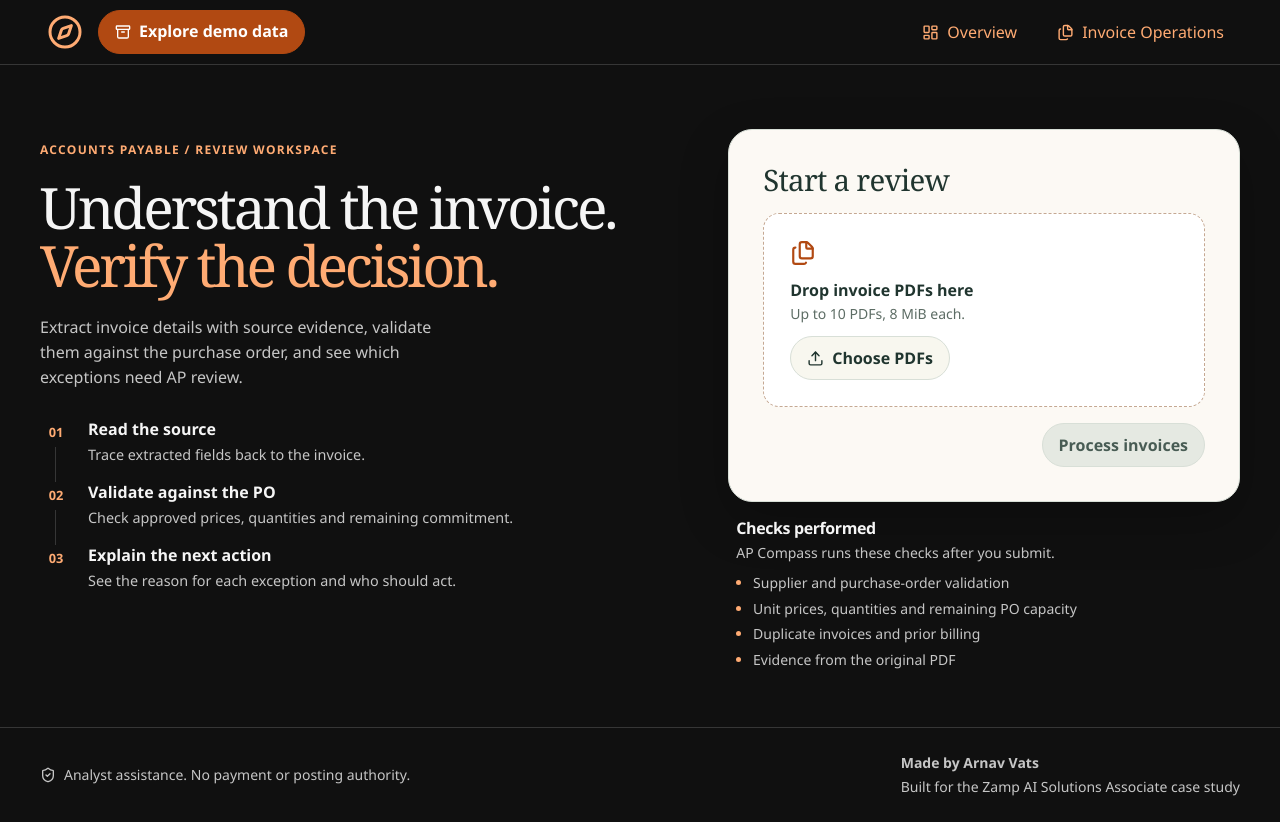
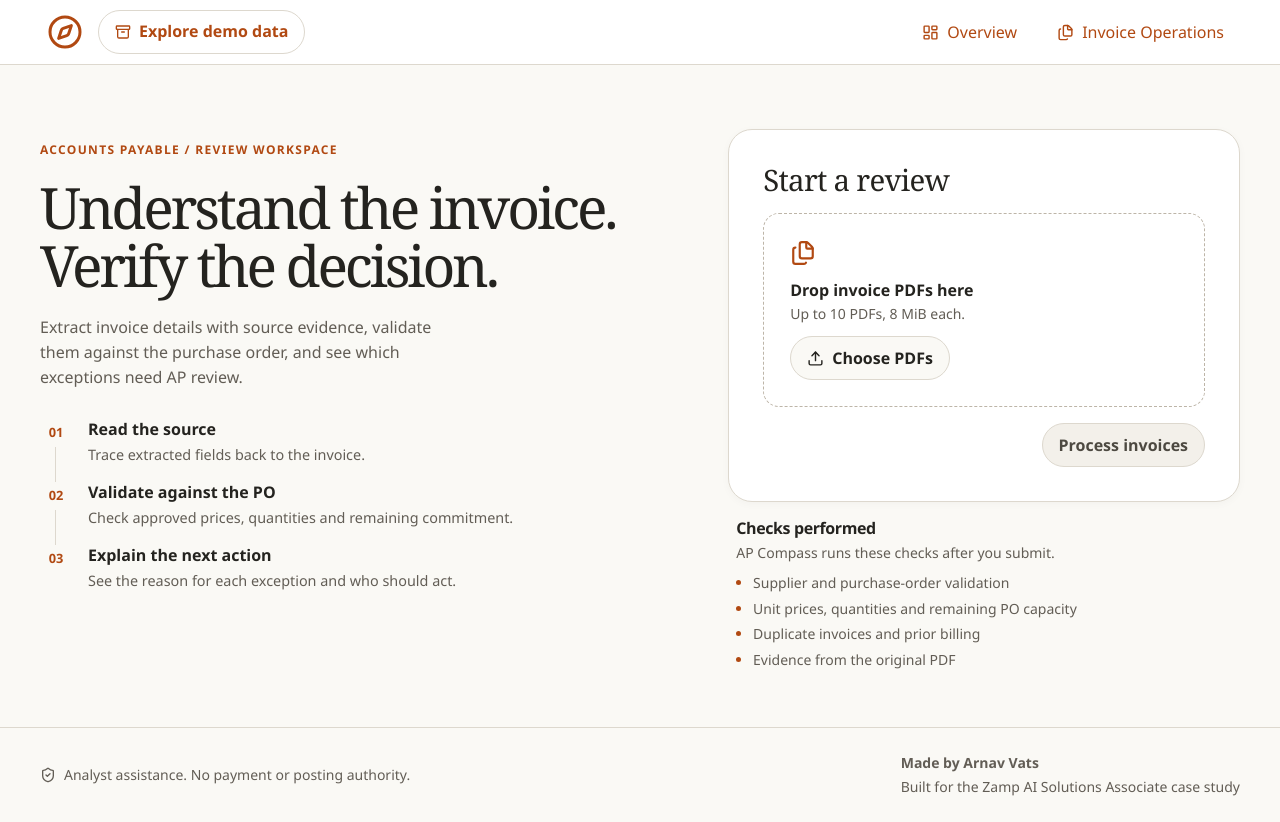
Before and after one commit to Arnavvats287/ap-compass, a React (Vite) app in the folder frontend/: page / in a window 1280 px wide. Built offline with nearby package versions, Linux system fonts and the light colour scheme.

Commit message:
style: apply warm ivory and burnt orange palette

```diff
--- a/frontend/index.html
+++ b/frontend/index.html
@@ -3,7 +3,7 @@
   <head>
     <meta charset="UTF-8" />
     <meta name="viewport" content="width=device-width, initial-scale=1.0" />
-    <meta name="theme-color" content="#101010" />
+    <meta name="theme-color" content="#faf9f5" />
     <meta
       name="description"
       content="AP Compass — Invoice Operations &amp; Exception Resolution. Controlled AP decisions with source evidence and actionable next steps."
--- a/frontend/src/control-room.css
+++ b/frontend/src/control-room.css
@@ -5,7 +5,7 @@
 
 /* Quiet application chrome; contrast is reserved for the working surfaces. */
 .app-header {
-  background: var(--color-page);
+  background: var(--color-surface);
   color: var(--color-page-text);
   border-bottom: 1px solid var(--color-page-rule);
 }
@@ -21,13 +21,10 @@
 .app-header nav a {
   color: var(--color-page-accent);
 }
-.app-header nav a.active {
-  background: var(--color-accent);
-  color: var(--color-accent-ink);
-}
+.app-header nav a.active,
 .app-header nav a:hover {
-  background: var(--color-accent-hover);
-  color: var(--color-accent-ink);
+  background: var(--color-nav-selected);
+  color: var(--color-accent-hover);
 }
 .app-header :focus-visible {
   outline-color: var(--color-nav-focus);
@@ -262,7 +259,7 @@
 .tolerance-options label:has(:checked) {
   background: transparent;
   border: 0;
-  color: var(--color-nav);
+  color: var(--color-accent-ink);
 }
 .tolerance-options label:has(:focus-visible) {
   outline-color: var(--color-citrus);
--- a/frontend/src/human-review.css
+++ b/frontend/src/human-review.css
@@ -105,8 +105,7 @@
   box-shadow: var(--shadow-interactive);
 }
 .po-review-dialog::backdrop {
-  background: var(--color-nav);
-  opacity: 0.65;
+  background: var(--color-veil);
 }
 .po-review-dialog > .section-heading {
   align-items: flex-start;
--- a/frontend/src/launch.css
+++ b/frontend/src/launch.css
@@ -1,16 +1,16 @@
 .app-shell:has(> .launch-header) {
-  --launch-canvas: var(--color-page, #101010);
-  --launch-text: var(--color-page-text, #f5f5f5);
-  --launch-muted: var(--color-page-muted, #c6c6c6);
-  --launch-highlight: var(--color-page-accent, #ffab73);
-  --launch-rule: var(--color-page-rule, #363636);
-  --launch-action: #b14912;
-  --launch-action-hover: #8d3509;
+  --launch-canvas: var(--color-page);
+  --launch-text: var(--color-page-text);
+  --launch-muted: var(--color-page-muted);
+  --launch-highlight: var(--color-page-accent);
+  --launch-rule: var(--color-page-rule);
+  --launch-action: var(--color-accent);
+  --launch-action-hover: var(--color-accent-hover);
   background: var(--launch-canvas);
 }
 
 .launch-header {
-  background: var(--launch-canvas);
+  background: var(--color-surface);
   border-bottom-color: var(--launch-rule);
 }
 
@@ -28,18 +28,18 @@
 }
 
 .launch-header nav a:hover {
-  background: var(--launch-action-hover);
-  color: var(--color-accent-ink);
+  background: var(--color-nav-selected);
+  color: var(--launch-action-hover);
 }
 
 .launch-header .demo-library-trigger {
-  border-color: var(--launch-action);
-  background: var(--launch-action);
-  color: var(--color-accent-ink);
+  border-color: var(--color-rule);
+  background: var(--color-surface);
+  color: var(--launch-action);
 }
 
 .launch-header .demo-library-trigger:hover {
-  background: var(--launch-action-hover);
+  background: var(--color-nav-selected);
 }
 
 .launch-header :focus-visible,
@@ -94,7 +94,7 @@
 }
 
 .launch-intro h1 span + span {
-  color: var(--launch-highlight);
+  color: inherit;
 }
 
 .launch-description {
@@ -119,9 +119,9 @@
   padding: clamp(18px, 2.65vw, 34px);
   border: 1px solid var(--color-rule);
   border-radius: var(--radius-bento);
-  background: #fcf9f4;
+  background: var(--color-surface);
   color: var(--color-ink);
-  box-shadow: 0 18px 50px rgb(0 0 0 / 24%);
+  box-shadow: var(--shadow-card);
 }
 
 .launch-intake .intake-console-heading {
@@ -129,12 +129,14 @@
 }
 
 .launch-intake .intake-console[data-started='false'] {
-  transition: border-color var(--dur-short), box-shadow var(--dur-short);
+  transition:
+    border-color var(--dur-short),
+    box-shadow var(--dur-short);
 }
 
 .launch-intake .intake-console[data-dragging='true'] {
   border-color: var(--launch-action);
-  box-shadow: 0 0 0 3px #ffd3b5;
+  box-shadow: 0 0 0 3px var(--color-nav-selected);
 }
 
 .launch-intake .intake-console :focus-visible {
@@ -174,14 +176,14 @@
   gap: var(--space-sm);
   padding: clamp(16px, 2.4vw, 26px);
   margin: 0 0 var(--space-md);
-  border: 1px dashed #c5a892;
+  border: 1px dashed var(--color-strong-rule);
   border-radius: var(--radius-nested);
   background: var(--color-surface);
 }
 
 .launch-intake .intake-console .batch-drop.dragging {
   border-color: var(--launch-action);
-  background: #fff0e3;
+  background: var(--color-nav-selected);
 }
 
 .launch-intake .batch-drop > svg {
@@ -294,7 +296,7 @@
 }
 
 .launch-intake .intake-file-icon {
-  background: #fff0e3;
+  background: var(--color-nav-selected);
   color: var(--launch-action);
 }
 
--- a/frontend/src/operations-desk.css
+++ b/frontend/src/operations-desk.css
@@ -258,8 +258,8 @@
   margin-top: 18px;
   padding: 17px;
   min-width: 0;
-  border-color: var(--color-forest-rule);
-  background: var(--color-forest-raised);
+  border-color: var(--color-strong-rule);
+  background: var(--color-surface);
 }
 
 .intake-console .batch-drop > svg {
@@ -281,11 +281,18 @@
 
 .intake-console .button.primary {
   background: var(--color-brand-on-dark);
-  color: var(--color-nav);
+  color: var(--color-accent-ink);
+}
+
+.intake-console .button.primary:hover:not(:disabled) {
+  background: var(--color-accent-hover);
 }
 
 .intake-console .button.primary:disabled {
-  opacity: 0.65;
+  background: var(--color-paper-3);
+  border-color: var(--color-rule);
+  color: var(--color-ink-2);
+  opacity: 1;
 }
 .intake-console .button.secondary {
   justify-content: center;
--- a/frontend/src/operations.css
+++ b/frontend/src/operations.css
@@ -13,7 +13,7 @@
 }
 .ops-heading h1 em {
   font-weight: inherit;
-  color: var(--color-page-accent);
+  color: inherit;
   display: inline-block;
 }
 .ops-page .queue-basis {
@@ -181,12 +181,7 @@ a.ops-metric:active {
   padding-inline: 0.28em;
   border: 1px solid var(--color-spotlight-rule);
   border-radius: var(--radius-pill);
-  background: radial-gradient(
-    circle,
-    var(--surface-spotlight-signal) 0 54%,
-    var(--color-spotlight-rule) 55% 56%,
-    var(--surface-spotlight) 57%
-  );
+  background: var(--surface-spotlight-signal);
   color: var(--color-accent);
   font-size: clamp(2.125rem, 4.4vw, 4.1rem);
   font-weight: 650;
--- a/frontend/src/overview-focus.css
+++ b/frontend/src/overview-focus.css
@@ -75,8 +75,8 @@
 }
 
 .overview-section-link[aria-current='true'] {
-  background: var(--color-nav);
-  color: var(--color-nav-text);
+  background: var(--color-nav-selected);
+  color: var(--color-accent-hover);
 }
 
 .overview-sidebar[data-collapsed='true'] :is(.invoice-sidebar-heading, .overview-section-link) {
--- a/frontend/src/tokens.css
+++ b/frontend/src/tokens.css
@@ -1,30 +1,30 @@
 :root {
-  --color-page: #101010;
-  --color-page-text: #f5f5f5;
-  --color-page-muted: #c6c6c6;
-  --color-page-rule: #363636;
-  --color-page-accent: #ffab73;
-  --color-veil: rgb(0 0 0 / 44%);
-  --surface-distribution: #fff0e3;
-  --color-brand-on-dark: #ffb987;
-  --color-paper: #f8f7ef;
+  --color-page: #faf9f5;
+  --color-page-text: var(--color-ink);
+  --color-page-muted: var(--color-muted);
+  --color-page-rule: var(--color-rule);
+  --color-page-accent: var(--color-accent);
+  --color-veil: rgb(36 35 31 / 44%);
+  --surface-distribution: #f5f0e5;
+  --color-brand-on-dark: var(--color-accent);
+  --color-paper: var(--color-page);
   --color-surface: #ffffff;
-  --color-paper-2: #eeefe9;
-  --color-paper-3: #e5e9e2;
-  --color-ink: #20352f;
-  --color-ink-2: #485c54;
-  --color-muted: #5d6d65;
-  --color-rule: #d8dfd7;
-  --color-strong-rule: #aab9ad;
+  --color-paper-2: #f3f0ea;
+  --color-paper-3: var(--color-paper-2);
+  --color-ink: #24231f;
+  --color-ink-2: #4d4941;
+  --color-muted: #625d55;
+  --color-rule: #ddd8ce;
+  --color-strong-rule: #bdb5a8;
   --color-accent: #b14912;
   --color-accent-hover: #8d3509;
   --color-accent-ink: #ffffff;
   --color-focus: #b14912;
-  --color-nav: #202020;
-  --color-nav-text: #f5f5f5;
-  --color-nav-muted: #cbcbcb;
-  --color-nav-selected: #333333;
-  --color-nav-focus: #ffbf94;
+  --color-nav: var(--color-paper-2);
+  --color-nav-text: var(--color-ink);
+  --color-nav-muted: var(--color-muted);
+  --color-nav-selected: #f7e7dc;
+  --color-nav-focus: var(--color-focus);
   --color-ready: #256043;
   --color-ready-bg: #eaf3ec;
   --color-review: #80510e;
@@ -35,14 +35,14 @@
   --color-processing-bg: #eaf1f7;
   --color-interrupted: #586452;
   --color-interrupted-bg: #eff0e8;
-  --color-forest-raised: #2a2a2a;
-  --color-forest-rule: #555555;
-  --color-forest-hover: #373737;
-  --color-mint: #c9f0dc;
-  --color-citrus: #e0e9a8;
-  --color-forest-review: #f1d39a;
-  --color-forest-blocked: #ffb7a8;
-  --color-forest-processing: #b8dcf2;
+  --color-forest-raised: var(--color-paper-2);
+  --color-forest-rule: var(--color-rule);
+  --color-forest-hover: var(--color-nav-selected);
+  --color-mint: var(--color-ready);
+  --color-citrus: var(--color-ink);
+  --color-forest-review: var(--color-review);
+  --color-forest-blocked: var(--color-blocked);
+  --color-forest-processing: var(--color-processing);
   --font-editorial: Georgia, 'Times New Roman', serif;
   --text-financial: 2.5rem;
   --text-editorial: 2.75rem;
@@ -53,12 +53,12 @@
   --bento-gap: var(--space-md);
   --shadow-bento: 0 1px 3px #172f2a06, 0 8px 28px #172f2a08;
   --shadow-bento-hover: 0 12px 30px #172f2a17;
-  --surface-sage: #ffe9d8;
-  --surface-canvas: #f3f2e8;
-  --surface-spotlight: #ffe3ce;
-  --surface-spotlight-inset: #fff8f2;
-  --surface-spotlight-signal: #ffd2ae;
-  --color-spotlight-rule: #e7b58f;
+  --surface-sage: var(--color-paper-2);
+  --surface-canvas: var(--color-paper-2);
+  --surface-spotlight: #fcf0e6;
+  --surface-spotlight-inset: var(--color-surface);
+  --surface-spotlight-signal: var(--color-nav-selected);
+  --color-spotlight-rule: #e7d2c2;
   --signal-ready: #518769;
   --signal-review: #d6a24e;
   --signal-blocked: #bf6a5c;
```
Also changed, not shown: frontend/src/invoice-workspace.css (+23 -8 lines).
